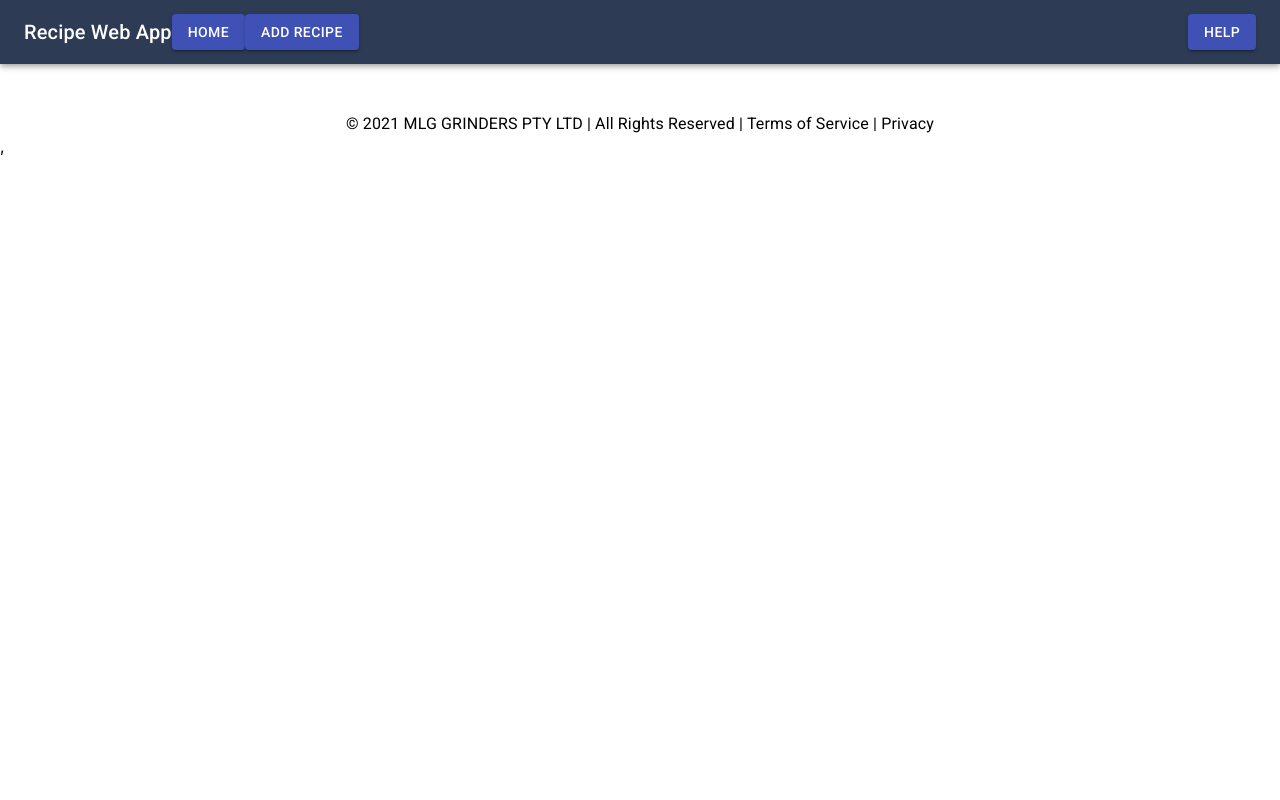
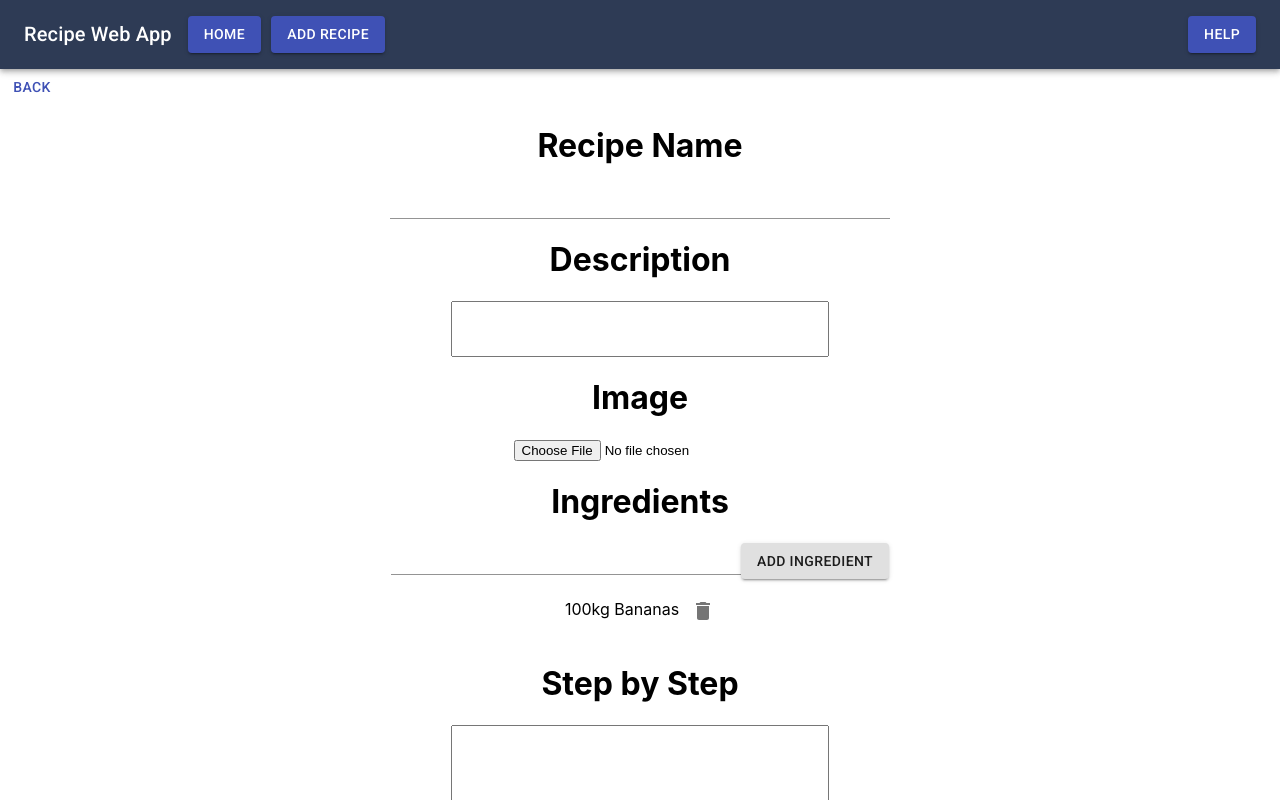
Before and after one commit to patchangg/Recipe-Web-App, a React (Create React App) app in the folder client-app/: page /EditRecipe in a window 1280 px wide. Shown: the top 800 px of the page. Built offline with nearby package versions, Linux system fonts and the light colour scheme.

Commit message:
Search Bar, Edit Recipes
Added Edit Recipes page and a search bar on RecipeList. Added some padding to buttons on the navbar

```diff
--- a/client-app/src/App.js
+++ b/client-app/src/App.js
@@ -1,5 +1,6 @@
 import { Route, Switch, withRouter } from 'react-router-dom';
 import AddRecipe from './AddRecipe';
+import EditRecipe from './EditRecipe';
 import HelpRecipe from './HelpRecipe';
 import RecipeList from './RecipeList';
 import Navbar from './Navbar';
@@ -13,6 +14,7 @@ export default function App() {
           <Switch>
             <Route exact path ="/" component={withRouter(RecipeList)}/>
             <Route path ="/AddRecipe" component={withRouter(AddRecipe)}/>
+            <Route path ="/EditRecipe" component={withRouter(EditRecipe)}/>
             <Route path ="/HelpRecipe" component={withRouter(HelpRecipe)}/>
           </Switch>
           <Footer />
--- /dev/null
+++ b/client-app/src/EditRecipe.js
@@ -0,0 +1,40 @@
+import List from '@material-ui/core/List';
+import DeleteIcon from '@material-ui/icons/Delete';
+import IconButton from '@material-ui/core/IconButton';
+import TextField from '@material-ui/core/TextField';
+import Button from '@material-ui/core/Button';
+
+export default function EditRecipe() {
+
+      return (
+            <div className="EditRecipe">
+                  <Button color="primary">Back</Button>
+                  <center>
+                  <h1>Recipe Name</h1>
+                  <TextField style = {{width: "500px"}}/>
+                  <h1>Description</h1>
+                  <input style={{height: "50px", width: "370px"}}
+                        type="text"
+                  />
+                  <h1>Image</h1>
+                  <input
+                        type="file"
+                  />
+                  <h1>Ingredients</h1>
+                  <TextField style = {{width: "350px"}}/>
+                  <Button variant="contained">Add Ingredient</Button>
+                  <List>100kg Bananas
+                  <IconButton edge="end" aria-label="delete">
+                      <DeleteIcon />
+                  </IconButton></List>
+                  <h1>Step by Step</h1>
+                  <input style={{height: "150px", width: "370px"}}
+                        type="text"
+                  />
+                  <p>
+                  <button>Append Changes</button>
+                  </p>
+                  </center>
+            </div>
+      )
+}
--- a/client-app/src/Navbar.js
+++ b/client-app/src/Navbar.js
@@ -5,6 +5,7 @@ import Typography from '@material-ui/core/Typography';
 import { Link } from 'react-router-dom';
 import { makeStyles } from '@material-ui/core/styles';
 import React from 'react';
+import Box from '@material-ui/core/Box';
 
 const useStyles = makeStyles((theme) => ({
       root: {
@@ -12,7 +13,7 @@ const useStyles = makeStyles((theme) => ({
       },
       title: {
         flexGrow: 1,
-        marginRight: theme.spacing(2)
+        marginRight: theme.spacing(2),
       },
     }));
 export default function RecipeList() {
@@ -21,10 +22,13 @@ export default function RecipeList() {
             <div className={classes.root}>
                   <AppBar position="static" style={{ background: '#2E3B55' }}>
                   <Toolbar>
-                        <Typography variant="h6">Recipe Web App</Typography>
+                        <Typography variant="h6">Recipe Web App  </Typography>
                         <Typography variant="h6" className={classes.title}>
+                        <Box m={2}>
                         <Link to="/"><Button variant="contained" color="primary">Home</Button></Link>
+                        &nbsp;&nbsp;
                         <Link to="/AddRecipe"><Button variant="contained" color="primary">Add Recipe</Button></Link>
+                        </Box>
                         </Typography>
                         <Link to="/HelpRecipe"><Button variant="contained" color="primary">Help</Button></Link>
                   </Toolbar>
--- a/client-app/src/RecipeList.js
+++ b/client-app/src/RecipeList.js
@@ -8,18 +8,27 @@ import Grid from '@material-ui/core/Grid';
 import { makeStyles } from '@material-ui/core/styles';
 import Container from '@material-ui/core/Container';
 import Typography from '@material-ui/core/Typography';
+import Modal from '@material-ui/core/Modal';
+import { Link } from 'react-router-dom';
+import TextField from '@material-ui/core/TextField';
+
+function rand() {
+  return Math.round(Math.random() * 20) - 10;
+}
+
+function getModalStyle() {
+  const top = 50;
+  const left = 50;
+
+  return {
+    top: `${top}%`,
+    left: `${left}%`,
+    transform: `translate(-${top}%, -${left}%)`,
+  };
+}
+
 
 const useStyles = makeStyles((theme) => ({
-      icon: {
-        marginRight: theme.spacing(2),
-      },
-      heroContent: {
-        backgroundColor: theme.palette.background.paper,
-        padding: theme.spacing(8, 0, 6),
-      },
-      heroButtons: {
-        marginTop: theme.spacing(4),
-      },
       cardGrid: {
         paddingTop: theme.spacing(8),
         paddingBottom: theme.spacing(8),
@@ -35,15 +44,54 @@ const useStyles = makeStyles((theme) => ({
       cardContent: {
         flexGrow: 1,
       },
+      paper: {
+        position: 'absolute',
+        width: 400,
+        backgroundColor: theme.palette.background.paper,
+        border: '2px solid #000',
+        boxShadow: theme.shadows[5],
+        padding: theme.spacing(2, 4, 3),
+      },
+    }));
 
-    }));
 
     const cards = [1, 2, 3, 4, 5, 6, 7, 8, 9];
 
 export default function RecipeList() {
       const classes = useStyles();
+      const [modalStyle] = React.useState(getModalStyle);
+      const [open, setOpen] = React.useState(false);
+      const handleOpen = () => {
+        setOpen(true);
+      };
+
+      const handleClose = () => {
+        setOpen(false);
+      };
+
+      const body = (
+        <div style={modalStyle} className={classes.paper}>
+          <h2 id="simple-modal-title">Text in a modal</h2>
+          <p id="simple-modal-description">
+            Hello There
+          </p>
+        </div>
+      );
       return (
             <div className="RecipeMain">
+            <Grid justify="space-between" container>
+              <Grid item xs={2}></Grid>
+              <Grid item>
+                  <div alignItems='center'>
+                  <center><h1> Recipe List</h1></center>
+                  </div>
+              </Grid>
+              <Grid item >
+                <div style={{ padding: 20 }}>
+                <TextField id="outlined-basic" label="Search" variant="outlined" style = {{width: "300px"}}/>
+                </div>
+              </Grid>
+            </Grid>
         <Container className={classes.cardGrid} maxWidth="md">
           <Grid container spacing={4}>
             {cards.map((card) => (
@@ -63,12 +111,22 @@ export default function RecipeList() {
                     </Typography>
                   </CardContent>
                   <CardActions>
-                    <Button size="small" color="primary">
+                    <Button size="small" color="primary" onClick={handleOpen}>
                       View
                     </Button>
+                    <Modal
+                      open={open}
+                      onClose={handleClose}
+                      aria-labelledby="simple-modal-title"
+                      aria-describedby="simple-modal-description"
+                    >
+                      {body}
+                    </Modal>
+                    <Link to="/EditRecipe">
                     <Button size="small" color="primary">
                       Edit
                     </Button>
+                    </Link>
                     <Button size="small" color="primary">
                       Delete
                     </Button>
```
